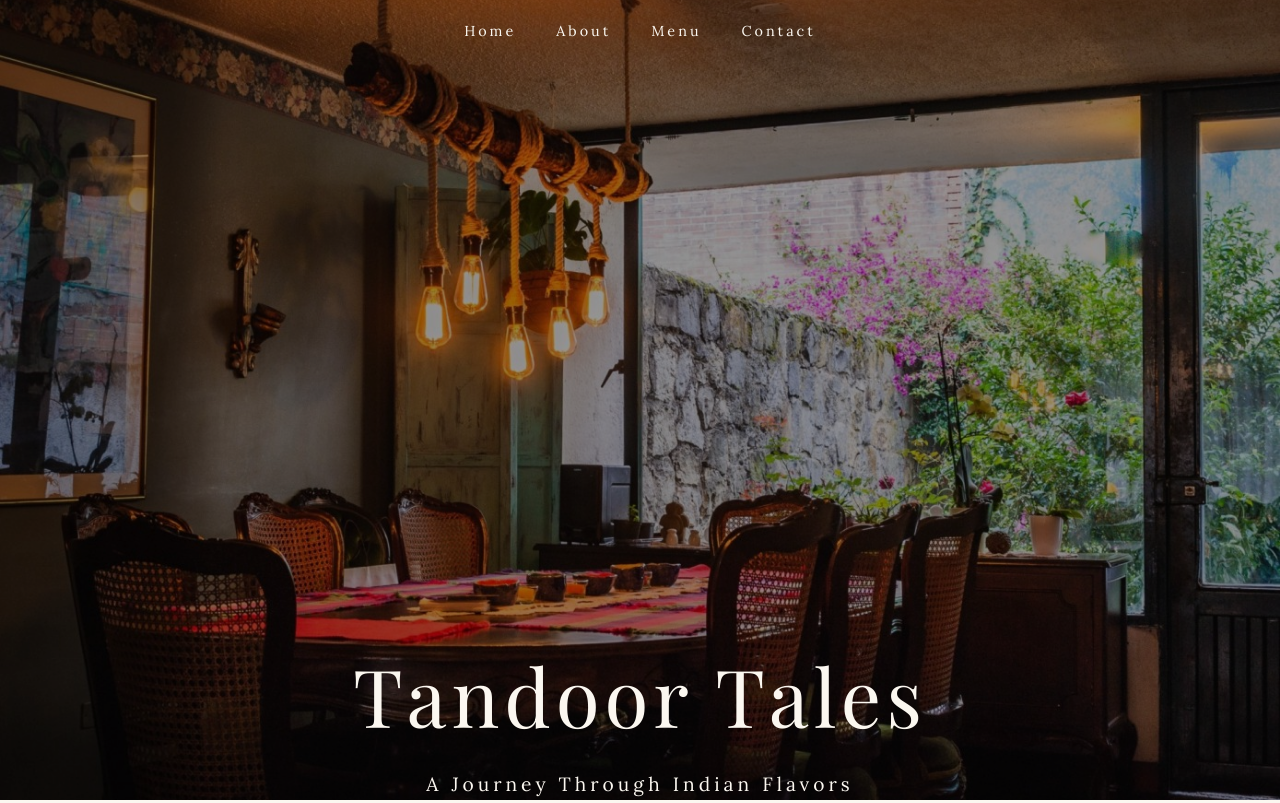
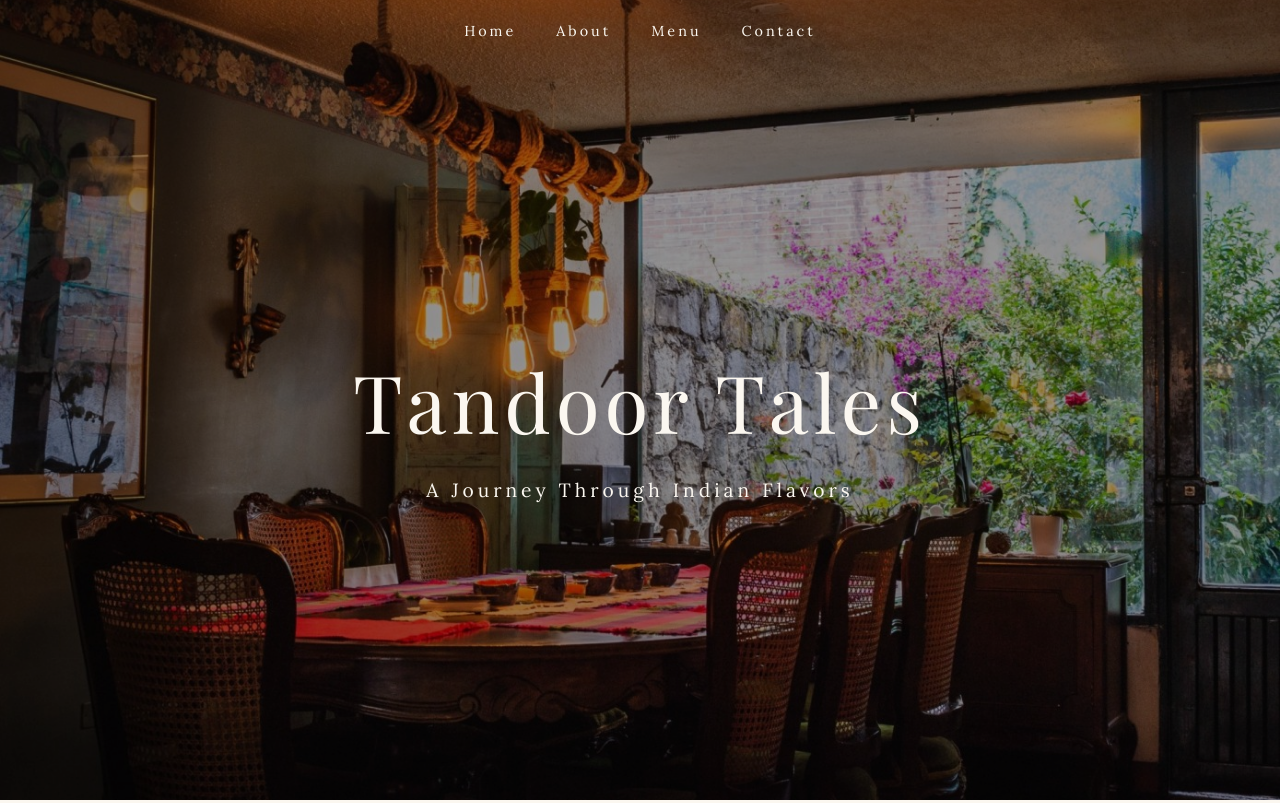
Before and after one commit to negon-works/Restaurant-Tandoor-Tales, a plain HTML site: page index.html in a window 1280 px wide. Shown: the top 803 px of the page. Drawn offline with nearby package versions, Linux system fonts and the light colour scheme.

Commit message:
Update styles.css

```diff
--- a/styles.css
+++ b/styles.css
@@ -1,4 +1,6 @@
-/* Base Styles & Fonts */
+/* =========================
+   Base Styles & Fonts
+========================= */
 :root {
     --primary-color: #793D0F; /* Deep Brown/Rust for text */
     --accent-color: #B86F28; /* Saffron/Orange for warmth */
@@ -23,9 +25,12 @@ body {
 
 html {
     scroll-behavior: smooth; /* smooth scrolling */
-    scroll-padding-top: 70px; /* prevent content under navbar */
+    scroll-padding-top: 70px; /* height of fixed header */
 }
 
+/* =========================
+   Section Headings
+========================= */
 .section-heading {
     font-family: 'Playfair Display', serif;
     font-size: 2.5rem;
@@ -35,17 +40,17 @@ html {
     letter-spacing: 2px;
 }
 
-/* 1. Hero Section (Header) */
+/* =========================
+   Hero Section (Header)
+========================= */
 .hero-section {
     position: relative;
-    height: 100vh;
+    height: 100vh; /* full viewport */
     background: url('hero-background-interior.jpg') no-repeat center center/cover;
+    display: flex;
+    flex-direction: column;
     text-align: center;
     color: var(--text-color-light);
-    display: flex;
-    flex-direction: column;
-    justify-content: space-between;
-    padding-top: 20px;
 }
 
 .hero-section::before {
@@ -65,6 +70,7 @@ html {
     justify-content: center;
     gap: 40px;
     position: relative;
+    margin-top: 20px; /* top spacing */
 }
 
 .navbar a {
@@ -82,7 +88,7 @@ html {
 
 .hero-content {
     z-index: 2;
-    margin-bottom: 150px; /* Center content */
+    margin: auto 0; /* center vertically */
 }
 
 .site-title {
@@ -100,7 +106,9 @@ html {
     letter-spacing: 4px;
 }
 
-/* 2. Chef Section */
+/* =========================
+   Chef Section
+========================= */
 .section-padding {
     padding: 80px 10%;
 }
@@ -131,7 +139,9 @@ hr {
     border: 1px solid #ddd;
 }
 
-/* 3. Food Grid */
+/* =========================
+   Food Grid Section
+========================= */
 .food-grid-section {
     padding: 0 10%;
     margin-top: 30px;
@@ -169,7 +179,9 @@ hr {
     letter-spacing: 1px;
 }
 
-/* 4. Contact & Booking Section */
+/* =========================
+   Contact & Booking Section
+========================= */
 .contact-booking-section {
     display: grid;
     grid-template-columns: 1fr 1fr;
@@ -177,7 +189,8 @@ hr {
     background-color: #fff;
 }
 
-.booking-form-container, .contact-details {
+.booking-form-container,
+.contact-details {
     padding: 20px;
 }
 
@@ -185,7 +198,8 @@ hr {
     color: var(--accent-color);
 }
 
-form input, form select {
+form input,
+form select {
     width: 100%;
     padding: 15px;
     margin-bottom: 15px;
@@ -211,7 +225,8 @@ form input, form select {
     background-color: var(--accent-color);
 }
 
-.contact-details p, .contact-details ul {
+.contact-details p,
+.contact-details ul {
     margin-bottom: 15px;
 }
 
@@ -238,7 +253,9 @@ form input, form select {
     transform: scale(1.1);
 }
 
-/* 5. Footer */
+/* =========================
+   Footer
+========================= */
 .site-footer {
     background-color: var(--primary-color);
     color: var(--text-color-light);
@@ -248,7 +265,9 @@ form input, form select {
     letter-spacing: 1px;
 }
 
-/* --- Hamburger Menu --- */
+/* =========================
+   Hamburger Menu
+========================= */
 .hamburger {
     display: none;
     flex-direction: column;
@@ -283,7 +302,9 @@ form input, form select {
     transform: translateY(-8px) rotate(-45deg);
 }
 
-/* --- Responsive Layout --- */
+/* =========================
+   Responsive Layout
+========================= */
 @media (max-width: 992px) {
     .chef-section {
         grid-template-columns: 1fr;
@@ -317,7 +338,7 @@ form input, form select {
     }
 
     .hero-content {
-        margin-top: 85%;
+        margin: auto 0;
     }
 
     .navbar {
@@ -345,13 +366,21 @@ form input, form select {
         font-size: 1.2rem;
         color: var(--text-color-light);
     }
+
     .hamburger {
         display: flex;
     }
 
     @keyframes fadeDown {
-        from { opacity: 0; transform: translateY(-10px); }
-        to { opacity: 1; transform: translateY(0); }
+        from {
+            opacity: 0;
+            transform: translateY(-10px);
+        }
+
+        to {
+            opacity: 1;
+            transform: translateY(0);
+        }
     }
 }
 
@@ -372,26 +401,3 @@ form input, form select {
         width: 100%;
     }
 }
-
-/* --- Desktop Fixes --- */
-@media (min-width: 769px) {
-    .hero-section {
-        height: 100vh;
-        display: flex;
-        flex-direction: column;
-        justify-content: center;
-    }
-
-    .navbar {
-        display: flex !important;
-        position: relative;
-        z-index: 99;
-        margin-bottom: auto;
-    }
-
-    .hero-content {
-        margin-bottom: 0;
-        z-index: 2;
-        text-align: center;
-    }
-}
```
Lines whose indentation alone changed are shown as unchanged.
